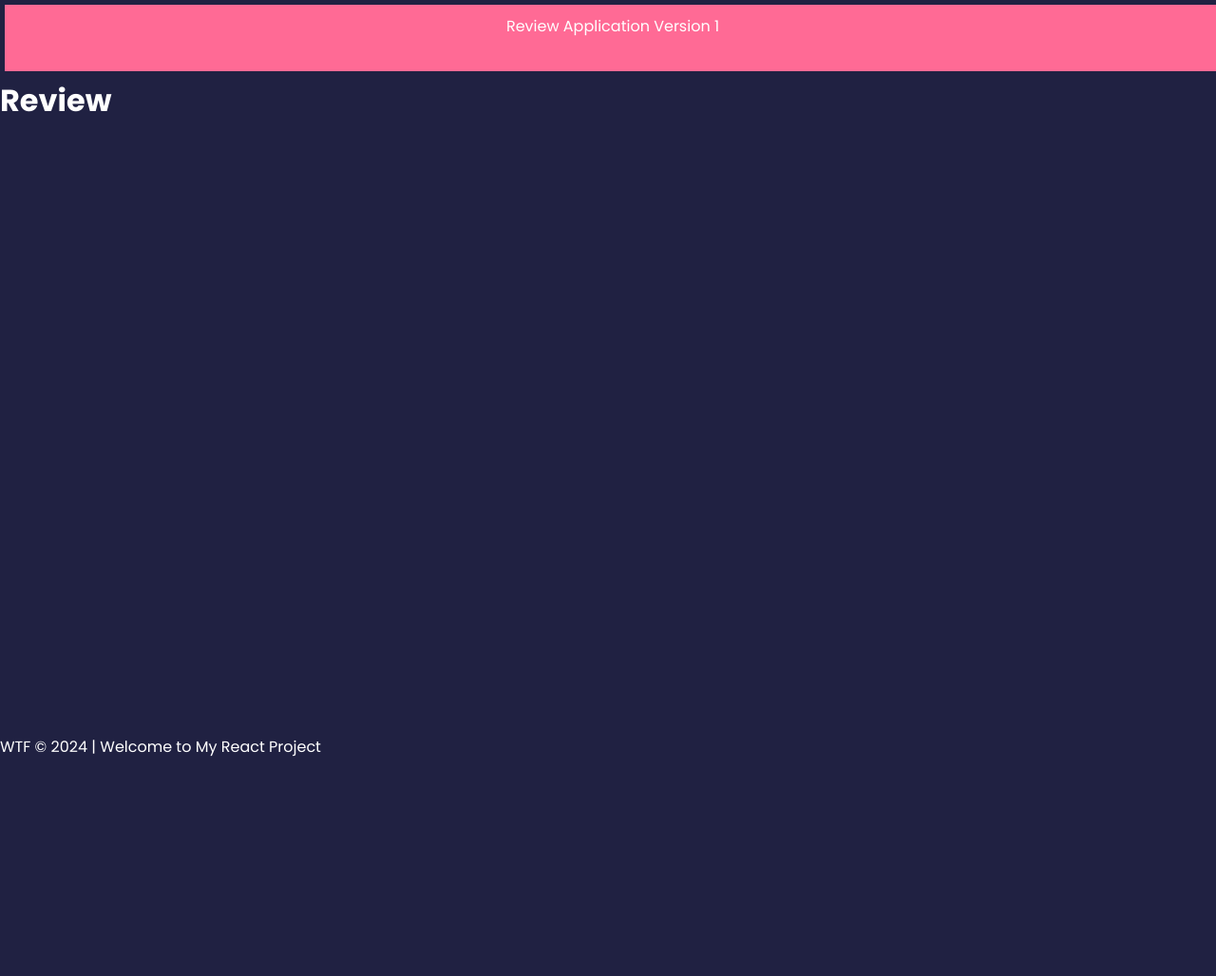
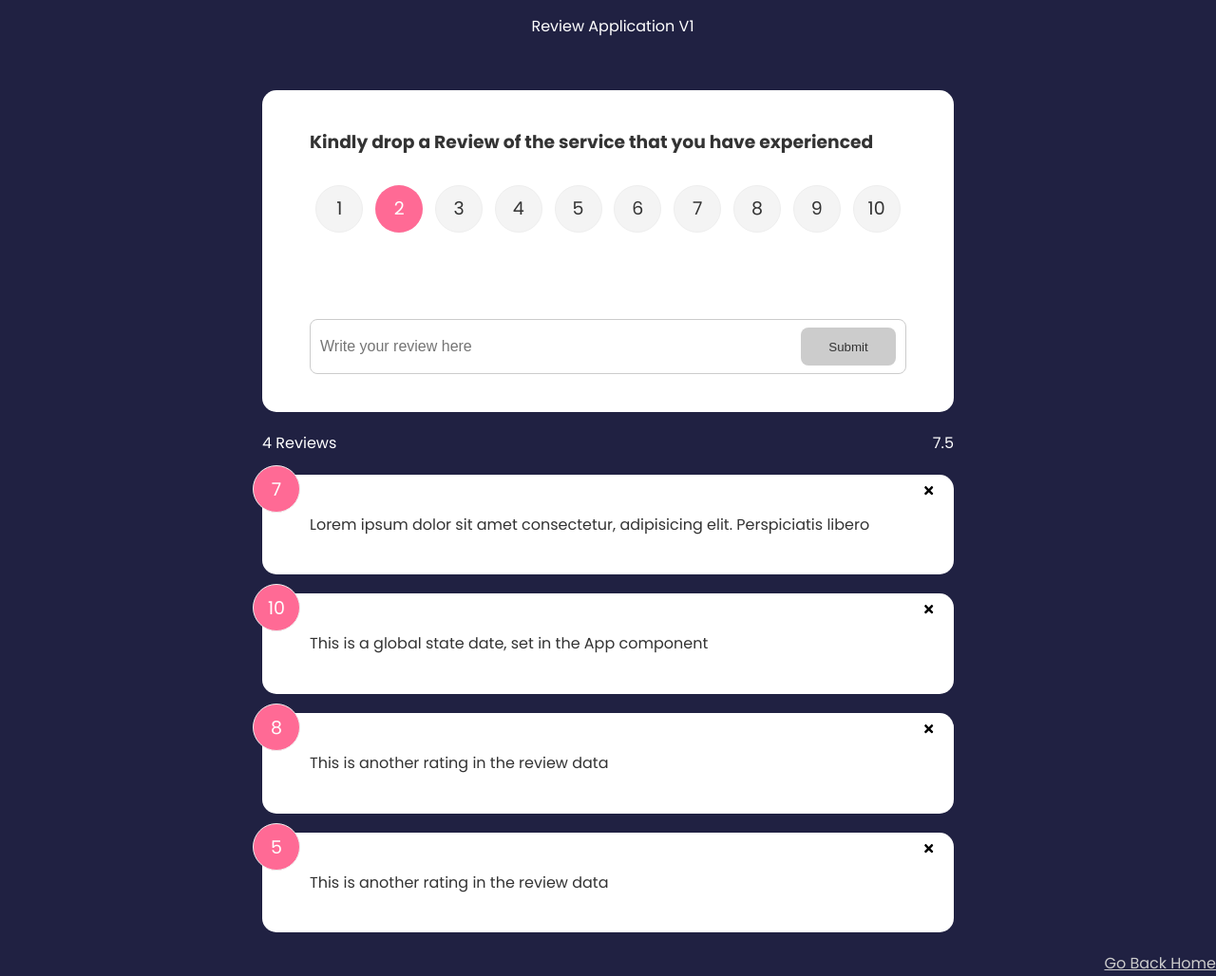
Before and after one commit to Janeirungu01/reviews-web-app, a React (Vite) app: page /review in a window 1280 px wide. Shown: the whole page at 95% size. Before the commit the page ends 800 px from the top, so only its background shows below. Built offline with nearby package versions, Linux system fonts and the light colour scheme.

Commit message:
feat: link about to landing page

```diff
--- a/src/App.jsx
+++ b/src/App.jsx
@@ -1,63 +1,26 @@
-import { useState } from 'react';
-import { v4 as uuid } from 'uuid';
+
 import { BrowserRouter as Router, Routes, Route } from "react-router-dom";
 import Header from './components/Header';
-import data from './data/reviewData'
-import ReviewForm from './components/ReviewForm'
-import ReviewList from './components/ReviewList'
-import ReviewStats from './components/ReviewStats'
-import About from './components/Pages/About'
-import Review from './components/Pages/Review'
-import Home from './components/Pages/Home'
-
+import About from './components/Pages/About';
+import Review from './components/Pages/Review';
+import Home from './components/Pages/Home';
 
 import Footer from './Footer'
 
-
 function App() {
-
-  const [review, setReview] = useState(data)
-
-   //function to delete a review
-  const deleteReview = (id) => {
-      if (window.confirm('Are you sure you want to delete this review?')){
-        setReview(review.filter((item) => item.id !==id))
-      }
-    }
-
-    //function to add a review
-    const AddReview = (newReview) => {
-      newReview.id =uuid()
-      //adds new review to the rest of the reviews
-      setReview([newReview, ...review])
-    }
 
 
     return (
     <>
-    < Header text ="Review Application Version 1" />
+    <Header text ="Review Application V1" />
 
     <Router>
       <Routes>
-        <Route path= '/' element={
-          <>
-          <ReviewForm handleAdd={AddReview} />
-            <div className="container">
-            < ReviewStats reviews={review} />
-            <ReviewList reviews={review} deleteReview={deleteReview} />
-            </div>
-          </>
-        }></Route>
-
-        <Route path= '/' element={<Home />} />
+        <Route path= '/home' element={<Home />} />
         <Route path= '/about' element={<About />} />
         <Route path= '/review' element={<Review />} />
-        <Route path= '/home' element={<Home />} />
       </Routes>
     </Router>
-
-
-      < Footer />
 
     </>
   )
--- a/src/components/Pages/About.jsx
+++ b/src/components/Pages/About.jsx
@@ -1,9 +1,21 @@
-import React from 'react'
+import { Link } from "react-router-dom"
 
 function About() {
   return (
     <>
-      <h1>About Us</h1>
+      <div className="container">
+        <div className="card">
+          <h3 className='head'>About us</h3>
+          <p>Lorem ipsum dolor sit, amet consectetur adipisicing elit. Dicta unde error nostrum voluptatibus, consectetur quia at commodi assumenda quaerat, quam, iste consequuntur? Aspernatur, nihil optio veritatis id magni nemo et?.</p>
+          <p>Version : 1.0</p>
+          <br />
+
+        </div>
+        <p className='about-link'>
+              <Link to="/">Go Back Home</Link>
+          </p>
+      </div>
+
     </>
   )
 }
--- a/src/components/Pages/Home.jsx
+++ b/src/components/Pages/Home.jsx
@@ -7,12 +7,13 @@ function Home() {
   return (
     <>
     <div className="container">
-      <h1>Welcome to our Company</h1>
-      <p>Thankyou for using our product</p>
-      <p>We would like you to review about your experience with us.</p>
-      <br /> <br />
-      <Button type='button' variant='secondary' onclick={() => navigate('/review')}>Review</Button>
-
+      <div className="card">
+        <h1>Welcome to our Company</h1>
+        <p>Thankyou for using our product</p>
+        <p>We would like you to review about your experience with us.</p>
+        <br /> <br />
+        <Button type='button' variant='secondary' onclick={() => navigate('/review')}>Review</Button>
+      </div>
     </div>
 
     </>
--- a/src/components/Pages/Review.jsx
+++ b/src/components/Pages/Review.jsx
@@ -1,8 +1,39 @@
+import React from 'react';
+import { useState } from 'react';
+import { v4 as uuid } from 'uuid';
+import data from '../../data/reviewData'
+import ReviewForm from '../ReviewForm'
+import ReviewList from '../ReviewList'
+import ReviewStats from '../ReviewStats'
+import { Link } from 'react-router-dom';
 
 function Review() {
+  const [review, setReview] = useState(data)
+
+  //function to delete a review
+ const deleteReview = (id) => {
+     if (window.confirm('Are you sure you want to delete this review?')){
+       setReview(review.filter((item) => item.id !==id))
+     }
+   }
+
+   //function to add a review
+   const AddReview = (newReview) => {
+     newReview.id =uuid()
+     //adds new review to the rest of the reviews
+     setReview([newReview, ...review])
+   }
+
   return (
     <>
-      <h1>Review</h1>
+       <ReviewForm handleAdd={AddReview} />
+            <div className="container">
+            < ReviewStats reviews={review} />
+            <ReviewList reviews={review} deleteReview={deleteReview} />
+            </div>
+            <p className='about-link'>
+              <Link to="/">Go Back Home</Link>
+            </p>
     </>
   )
 }
--- a/src/index.css
+++ b/src/index.css
@@ -26,8 +26,8 @@ ul {
 header {
   height: 70px;
   width: 100%;
-  /* display: flex; */
-  background-color: #ff6a95;
+  /* display: flex;
+  background-color: #ff6a95;*/
   justify-content: space-between;
   align-items: center;
   margin: 5px;
```
